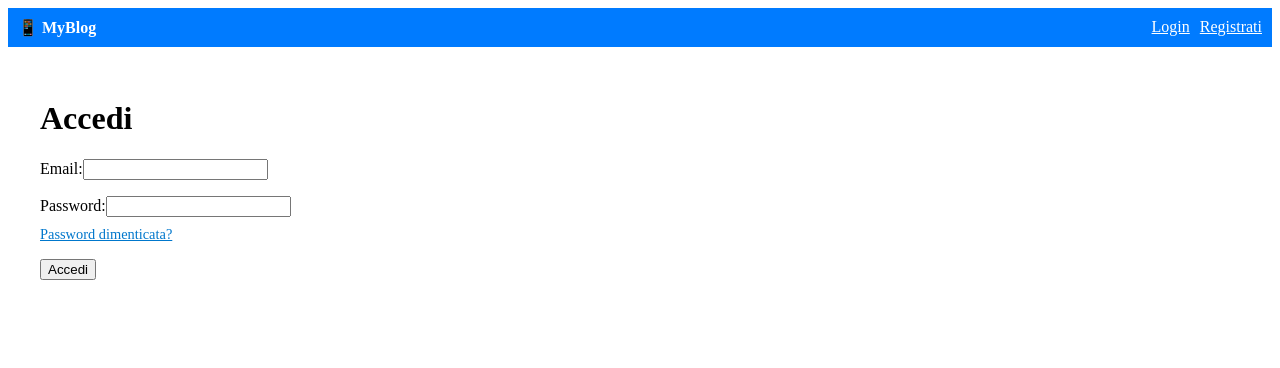
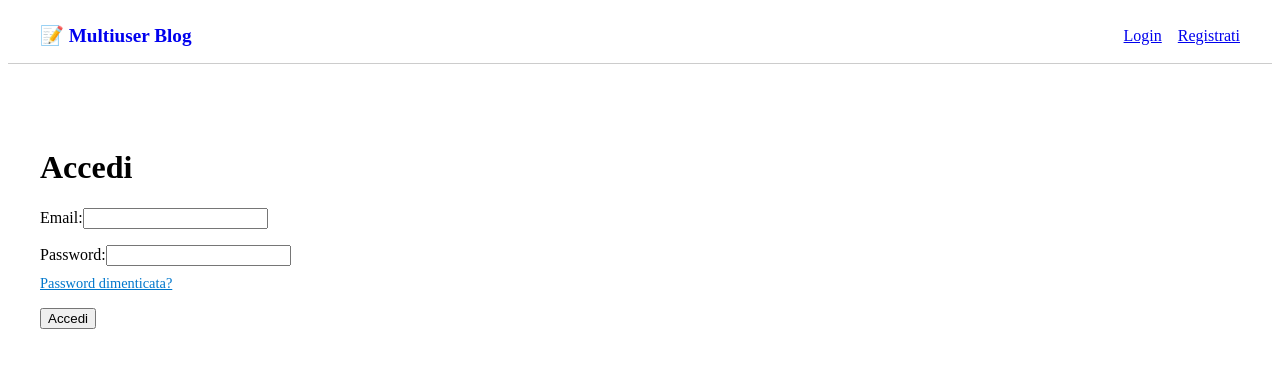
Before and after one commit to giosuepinna/Multiuser_Blog, a React (Vite) app: page /login in a window 1280 px wide. Shown: the top 368 px of the page. Built offline with nearby package versions, Linux system fonts and the light colour scheme.

Commit message:
Aggiunto supporto avatar + update profilo user in localStorage

```diff
--- a/src/components/Nav.jsx
+++ b/src/components/Nav.jsx
@@ -12,35 +12,44 @@ const Nav = () => {
   };
 
   return (
-    <nav style={{ backgroundColor: "#007bff", padding: "10px", color: "white", display: "flex", justifyContent: "space-between" }}>
-      <Link to="/" style={{ fontWeight: "bold", color: "white", textDecoration: "none" }}>
-        📱 MyBlog
-      </Link>
+    <nav
+      style={{
+        display: "flex",
+        justifyContent: "space-between",
+        alignItems: "center",
+        padding: "1rem 2rem",
+        borderBottom: "1px solid #ccc",
+        marginBottom: "2rem",
+      }}
+    >
+      <div>
+        <Link to="/" style={{ textDecoration: "none", fontWeight: "bold", fontSize: "1.2rem" }}>
+          📝 Multiuser Blog
+        </Link>
+      </div>
 
-      <div>
-        {user && (
+      <div style={{ display: "flex", alignItems: "center", gap: "1rem" }}>
+        {user ? (
           <>
-            <Link to="/new-post" style={{ color: "white", marginRight: "10px" }}>
-              Nuovo Post
-            </Link>
+            <Link to="/new-post">Nuovo post</Link>
+            <Link to="/profile/edit">Profilo</Link>
 
-            <Link to="/profile/edit" style={{ color: "white", marginRight: "10px" }}>
-              Modifica Profilo
-            </Link>
+            {user.avatar && (
+              <img
+                src={user.avatar}
+                alt="Avatar"
+                style={{ width: "40px", height: "40px", borderRadius: "50%" }}
+              />
+            )}
 
-            <span style={{ marginRight: "10px" }}>Ciao, {user.username}</span>
-            <button onClick={handleLogout}>Logout</button>
+            <button onClick={handleLogout} style={{ padding: "6px 12px" }}>
+              Logout
+            </button>
           </>
-        )}
-
-        {!user && (
+        ) : (
           <>
-            <Link to="/login" style={{ color: "white", marginRight: "10px" }}>
-              Login
-            </Link>
-            <Link to="/register" style={{ color: "white" }}>
-              Registrati
-            </Link>
+            <Link to="/login">Login</Link>
+            <Link to="/register">Registrati</Link>
           </>
         )}
       </div>
--- a/src/contexts/AuthContext.jsx
+++ b/src/contexts/AuthContext.jsx
@@ -8,27 +8,8 @@ export const AuthProvider = ({ children }) => {
   const [loadingUser, setLoadingUser] = useState(true);
 
   useEffect(() => {
-    const savedUser = localStorage.getItem("user");
-
-    if (savedUser) {
-      try {
-        const parsedUser = JSON.parse(savedUser);
-
-        // Controllo: deve esserci ID utente e token valido
-        if (parsedUser?.id && (parsedUser.token || parsedUser.accessToken)) {
-          const token = parsedUser.token || parsedUser.accessToken;
-          const completeUser = { ...parsedUser, token };
-          setUser(completeUser);
-          connectSocket(token);
-        } else {
-          localStorage.removeItem("user");
-        }
-      } catch (err) {
-        console.error("❌ Errore parsing utente da localStorage:", err);
-        localStorage.removeItem("user");
-      }
-    }
-
+    // 🔴 Disabilita il login automatico eliminando sempre l'utente salvato
+    localStorage.removeItem("user");
     setLoadingUser(false);
   }, []);
 
--- a/src/pages/EditProfile.jsx
+++ b/src/pages/EditProfile.jsx
@@ -1,8 +1,11 @@
 import React, { useState } from "react";
 import { useAuth } from "../contexts/AuthContext";
+import { useNavigate } from "react-router-dom";
 
 const EditProfile = () => {
-  const { user } = useAuth();
+  const { user, login } = useAuth();
+  const navigate = useNavigate();
+
   const [username, setUsername] = useState(user?.username || "");
   const [bio, setBio] = useState(user?.bio || "");
   const [avatarFile, setAvatarFile] = useState(null);
@@ -17,7 +20,7 @@ const EditProfile = () => {
       formData.append("username", username);
       formData.append("bio", bio);
       if (avatarFile) {
-        formData.append("avatar", avatarFile); // 👈 avatar deve chiamarsi così secondo le API
+        formData.append("avatar", avatarFile);
       }
 
       const res = await fetch("https://todo-pp.longwavestudio.dev/user/profile", {
@@ -29,6 +32,18 @@ const EditProfile = () => {
       });
 
       if (!res.ok) throw new Error("Errore durante l'aggiornamento del profilo");
+
+      const updated = await res.json();
+
+      const updatedUser = {
+        ...user,
+        username: updated.username,
+        bio: updated.bio,
+        avatar: updated.avatar,
+      };
+
+      localStorage.setItem("user", JSON.stringify(updatedUser));
+      login(updatedUser); // 🔁 Aggiorna contesto e localStorage
 
       setMessage("✅ Profilo aggiornato con successo!");
     } catch (err) {
@@ -72,7 +87,6 @@ const EditProfile = () => {
           />
         </div>
 
-        {/* 👇 Avatar preview + input */}
         {user?.avatar && (
           <div style={{ marginBottom: "1rem" }}>
             <label>Avatar attuale:</label>
@@ -98,6 +112,14 @@ const EditProfile = () => {
           Salva modifiche
         </button>
 
+        <button
+          type="button"
+          onClick={() => navigate("/")}
+          style={{ marginLeft: "1rem", padding: "8px 16px", background: "#ccc" }}
+        >
+          Torna alla Home
+        </button>
+
         {message && (
           <p style={{ marginTop: "1rem", color: message.startsWith("✅") ? "green" : "red" }}>
             {message}
```
